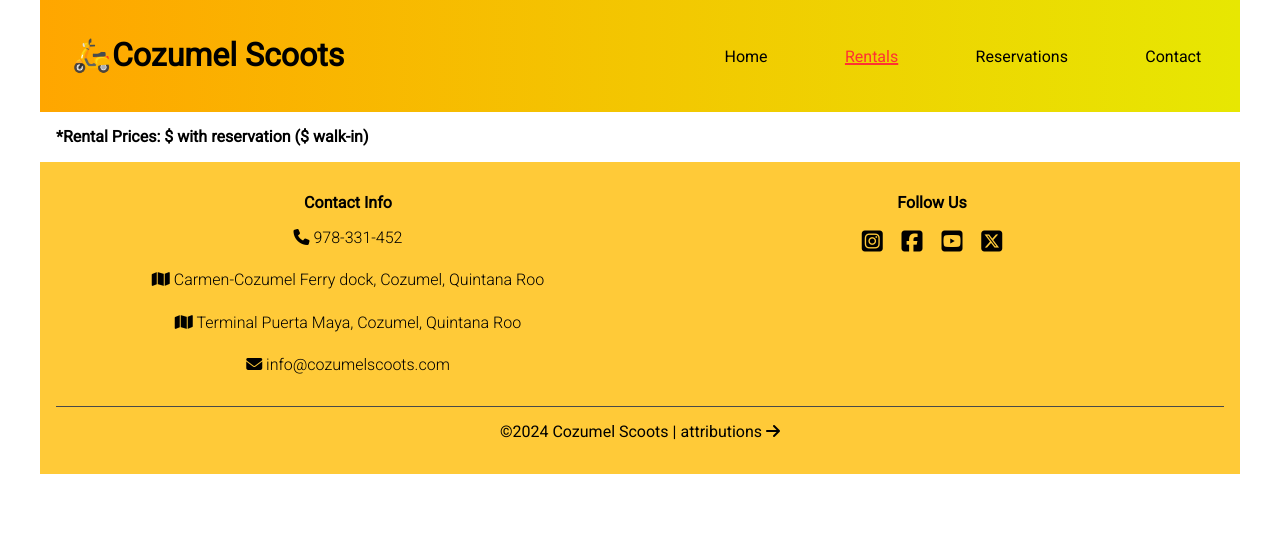
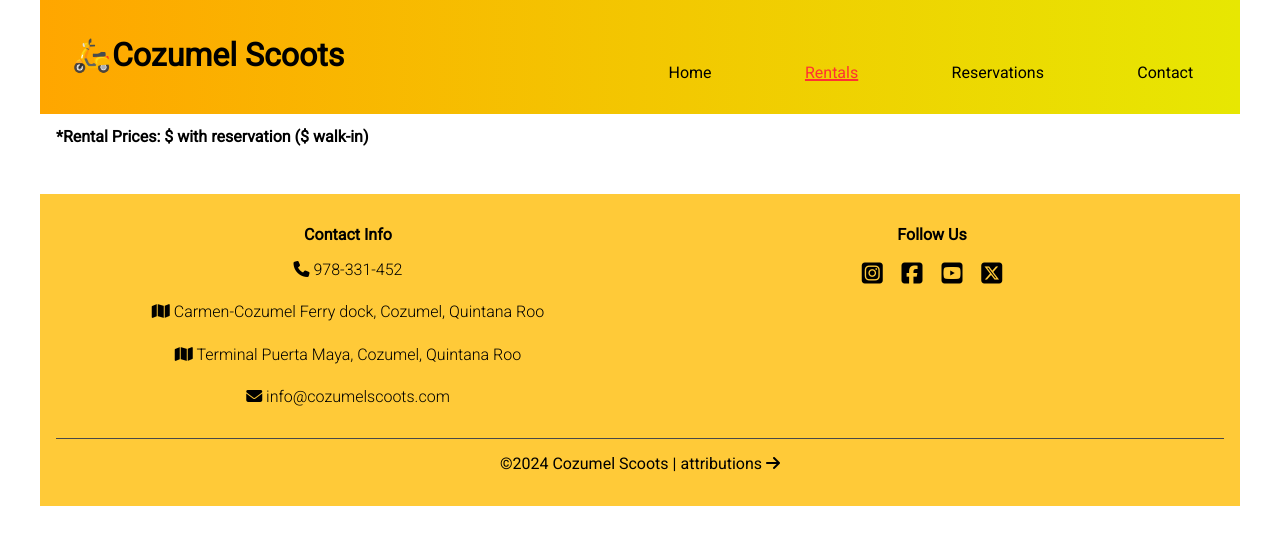
Before and after one commit to santichapa/projects, a plain HTML site: page cozumel-scoots/rentals.html in a window 1280 px wide. Drawn offline with Linux system fonts and the light colour scheme; no server answers.

Commit message:
fixed cozumel scoots css

```diff
--- a/cozumel-scoots/styles/base.css
+++ b/cozumel-scoots/styles/base.css
@@ -10,15 +10,15 @@
     font-family: "Roboto", sans-serif;
     font-weight: 400;
     font-style: normal;
-  }
+}
 
-  .roboto-bold {
+.roboto-bold {
     font-family: "Roboto", sans-serif;
     font-weight: 700;
     font-style: normal;
-  }
+}
 
-  header {
+header {
     background-image: linear-gradient(to right, #ffa600 , #e7e702);
     color: var(--primary-font-color);
     padding: 1em;
@@ -51,6 +51,10 @@
     color: #ffedbb;
     border: 2px solid #af2626;
     background-color: #af2626;
+}
+
+h1 {
+    font-size: 1.8rem;
 }
 
 h3 {
@@ -130,6 +134,7 @@
     font-weight: 500;
     color: white;
     text-decoration: none;
+    padding: 1em;
 }
 
 .navigation a.active {
--- a/cozumel-scoots/styles/larger.css
+++ b/cozumel-scoots/styles/larger.css
@@ -17,6 +17,7 @@
     h1 {
         width: auto;
         padding: 0 1em;
+        font-size: 2rem;
     }
 
     .hero {
@@ -74,6 +75,7 @@
         width: 100%;
         display: grid;
         margin: auto;
+        grid-column: span 2;
         grid-template-columns: repeat(auto-fit, minmax(250px, 1fr));
         gap: 1em;
 
```
